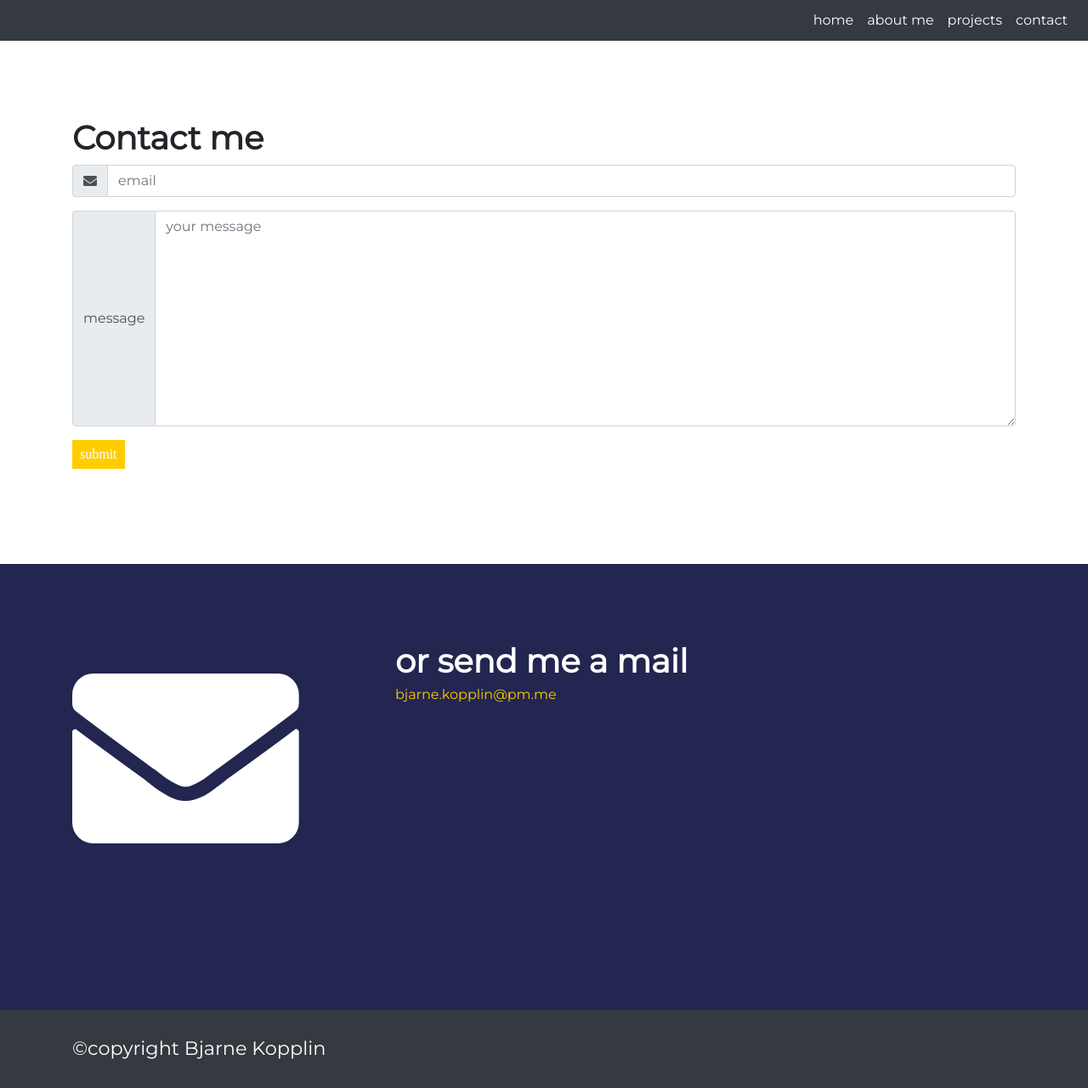
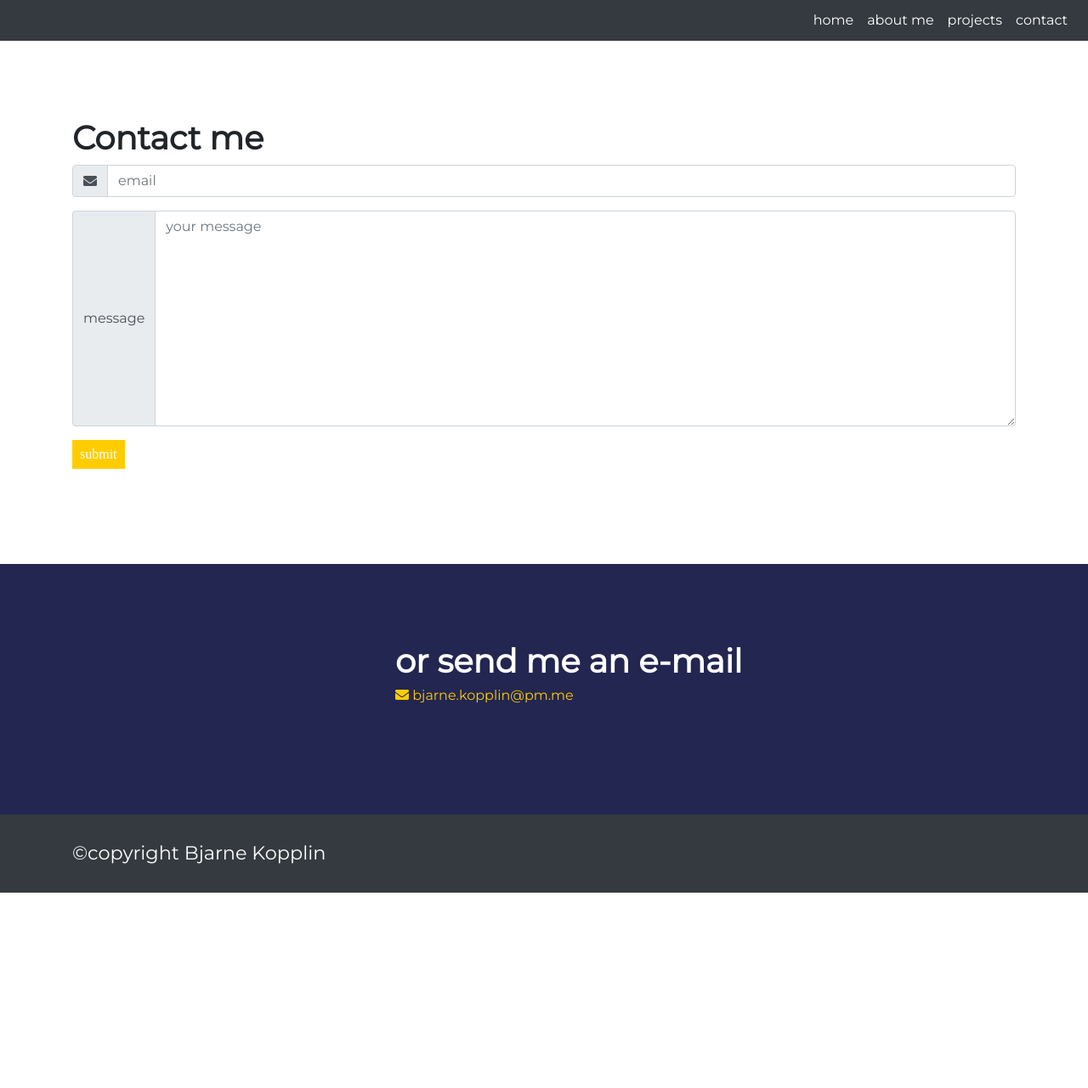
Before and after one commit to bkopplin/bkopplin.github.io, a Jekyll site: the page built from contact.html, in a window 1280 px wide. Shown: the whole page at 85% size. Built offline with Jekyll 4.4.1, drawn with Linux system fonts in a browser that asks for light colours; nearby versions of some CDN libraries; after the commit the page ends 1051 px from its top, so only the background shows below that.

Commit message:
changed position of elements for contact.html

```diff
--- a/contact.html
+++ b/contact.html
@@ -25,7 +25,7 @@ order: 4
           <!-- input-groups structure copied from getbootstrap.com -->
 
 
-            <button type="submit" class="button button-primary" name="" value="submit">submit</button>
+          <button type="submit" class="button button-primary" name="" value="submit">submit</button>
 
 
 
@@ -38,12 +38,15 @@ order: 4
 <div class="bg-color-secondary color-white">
   <section class="container area">
     <div class="row">
-      <div class="col-md-4 col-sm-12 order-1">
-        <i class="fa fa-envelope icon-big" aria-hidden="true"></i>
-      </div>
-      <div class="col-md-8 col-sm-12 order-2">
-        <h1>or send me a mail</h1>
-        <a href="#" class="link">bjarne.kopplin@pm.me</a>
+  <div class="col-sm-4">
+
+  </div>
+      <div class="col-sm-8">
+        <h1>or send me an e-mail</h1>
+        <a href="#" class="subheading"><i class="fa fa-envelope" aria-hidden="true"></i> bjarne.kopplin@pm.me</a>
+
+
+
       </div>
     </div> <!-- end of row -->
   </section>
--- a/css/style.css
+++ b/css/style.css
@@ -192,9 +192,13 @@ bootstrap modifications
 modifications*/
 .icon-big {
   font-size: 150pt;
-  padding-bottom: 50px;
+
   display: block;
   text-align: center;
+}
+.icon-medium {
+  font-size: 80pt;
+  display: inline;
 }
 
 
```
Also changed, not shown: 2 other files.
